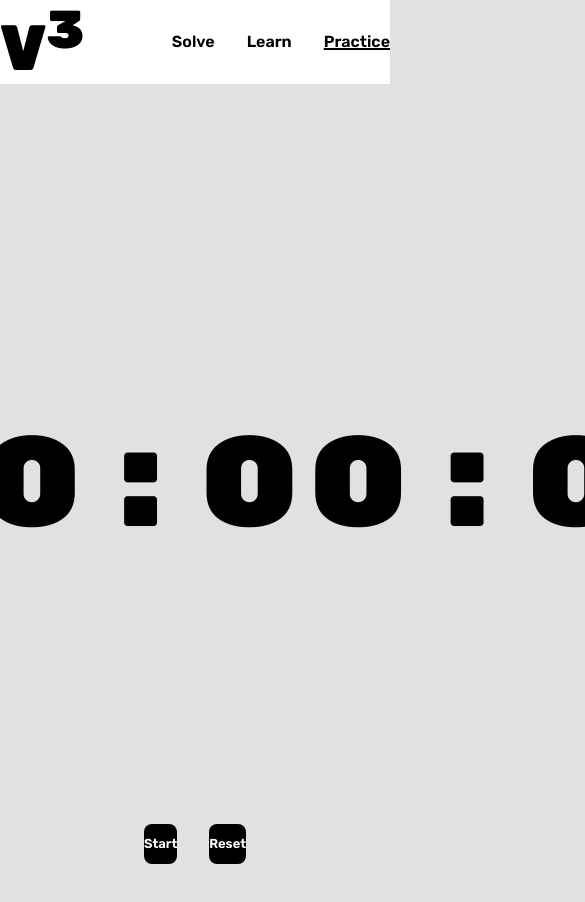
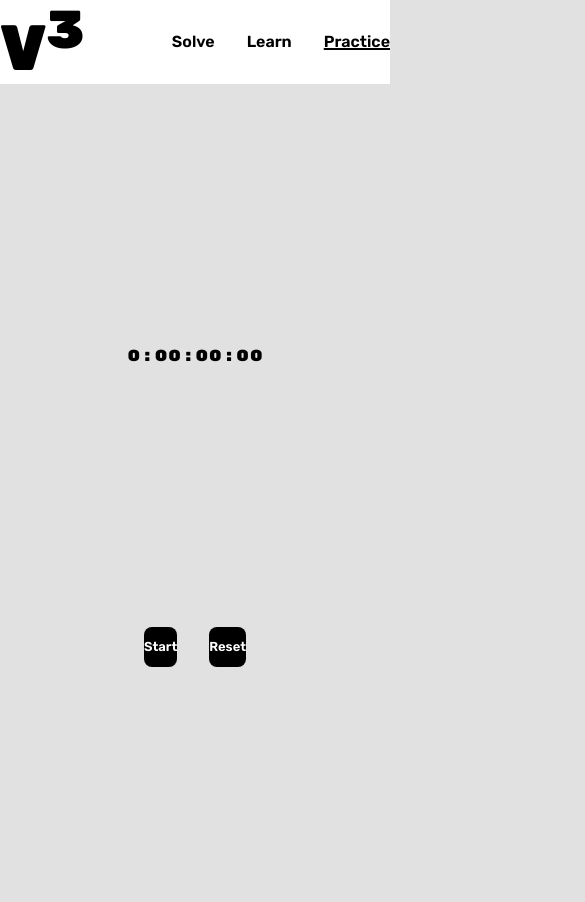
Before and after one commit to yelkhashab/VisionCubed, a React (Create React App) app: page /practice in a window 390 px wide. Shown: the top 902 px of the page, 585 px wide, since content can reach past the window. Built offline with nearby package versions, Linux system fonts and the light colour scheme.

Commit message:
Update Timer.scss to include responsive styles for Timer component

```diff
--- a/src/components/Timer/Timer.scss
+++ b/src/components/Timer/Timer.scss
@@ -5,7 +5,7 @@
 .timer {
     display: flex;
     flex-direction: column;
-    justify-content: center;
+    justify-content: space-evenly;
     align-items: center;
     position: relative;
     width: 100%;
@@ -13,16 +13,23 @@
     z-index: 1;
 
     &__container {
-        font-size: 8rem;
+        @include tablet {
+            font-size: 5rem;
+            flex-shrink: 1;
+        }
+
+        @include desktop {
+            font-size: 7.5rem;
+        }
+
         @include font-styling(400, $Black);
-
     }
 
     &__time {
         display: flex;
         justify-content: center;
         align-items: center;
-        height: 80vh;
+        height: max-content
     }
 
     &__buttons {
```
